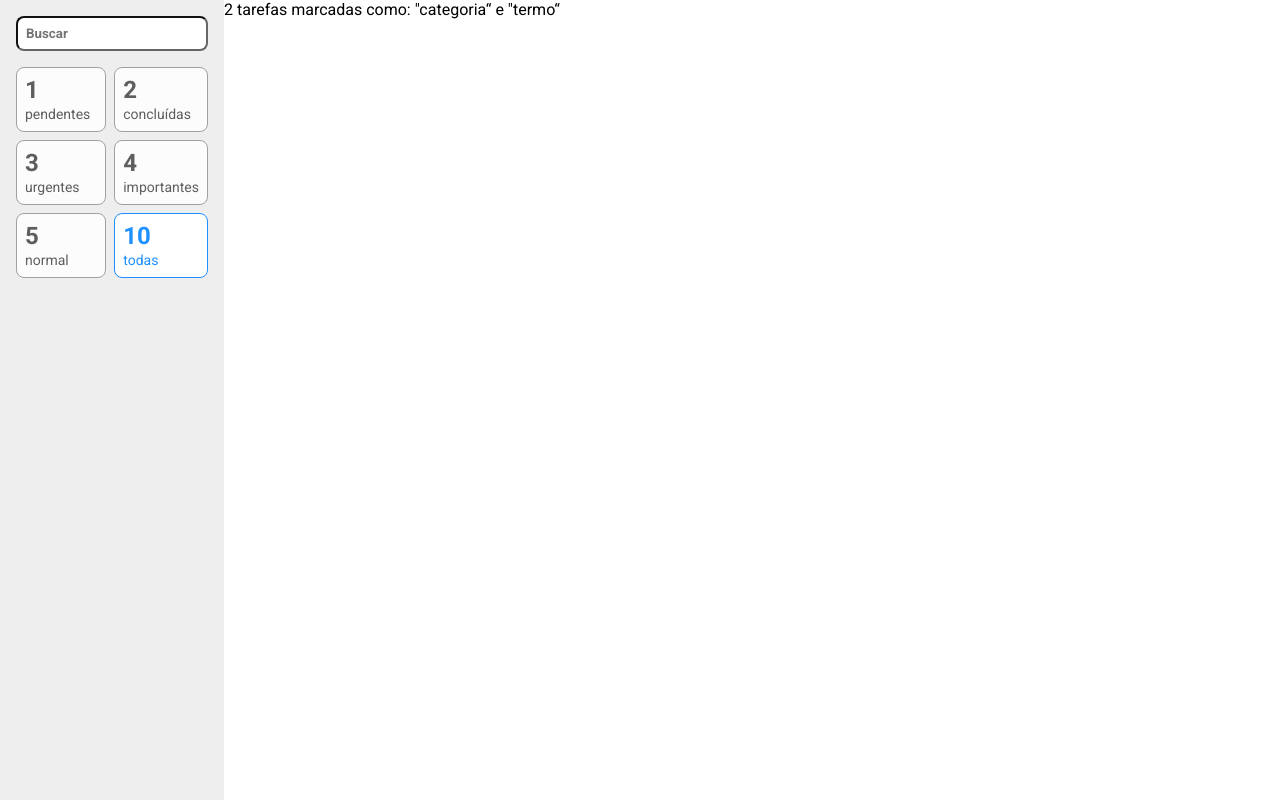
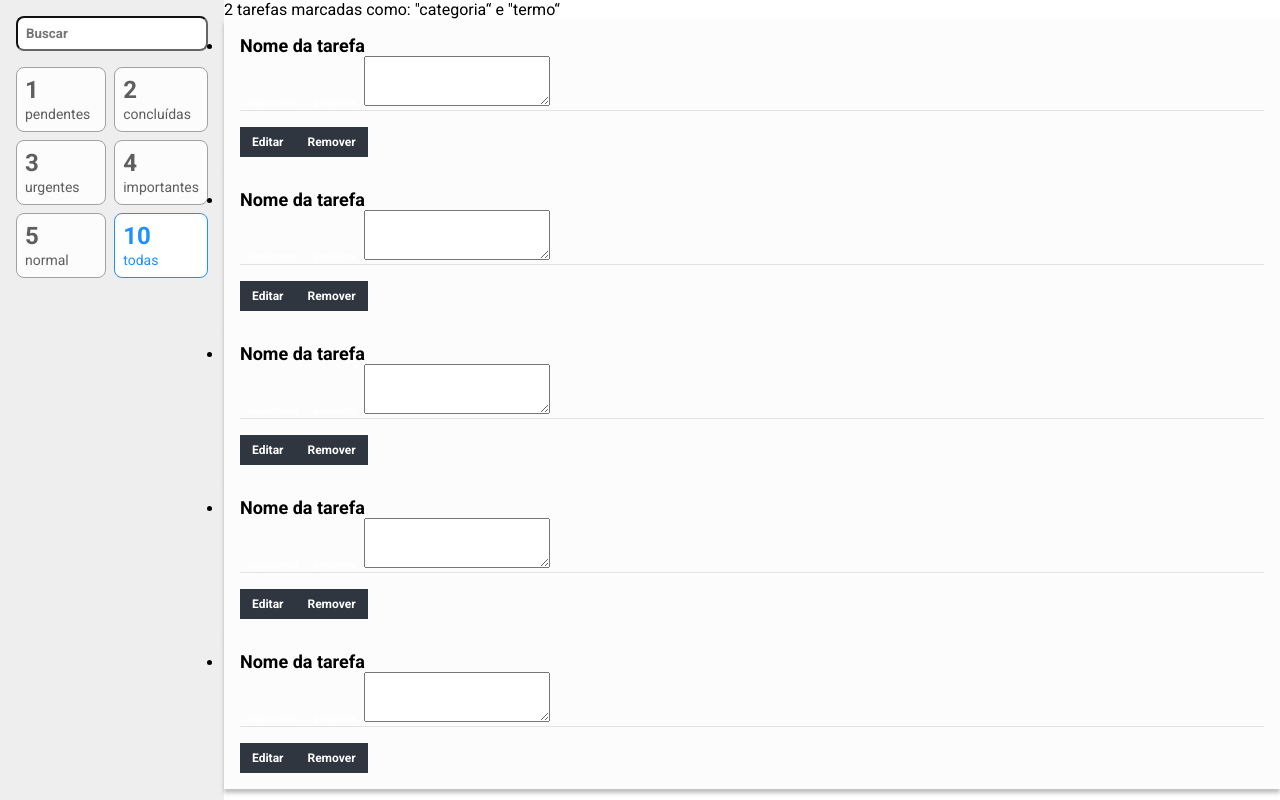
Before and after one commit to pedroeso/lista-de-contatos, a React (Create React App) app: page / in a window 1280 px wide. Built offline with nearby package versions, Linux system fonts and the light colour scheme.

Commit message:
estlzação avança!

```diff
--- a/public/index.html
+++ b/public/index.html
@@ -25,8 +25,8 @@
       Learn how to configure a non-root public URL by running `npm run build`.
     -->
     <link rel="preconnect" href="https://fonts.googleapis.com">
-    <link rel="preconnect" href="https://fonts.gstatic.com" crossorigin>
-    <link href="https://fonts.googleapis.com/css2?family=Inter:ital,opsz,wght@0,14..32,100..900;1,14..32,100..900&family=Roboto:ital,wght@0,100;0,300;0,400;0,500;0,700;0,900;1,100;1,300;1,400;1,500;1,700;1,900&display=swap" rel="stylesheet">
+<link rel="preconnect" href="https://fonts.gstatic.com" crossorigin>
+<link href="https://fonts.googleapis.com/css2?family=Inter:ital,opsz,wght@0,14..32,100..900;1,14..32,100..900&family=Roboto+Mono:ital,wght@0,100..700;1,100..700&family=Roboto:ital,wght@0,100;0,300;0,400;0,500;0,700;0,900;1,100;1,300;1,400;1,500;1,700;1,900&display=swap" rel="stylesheet">
     <title>Minhas tarefas</title>
   </head>
   <body>
--- /dev/null
+++ b/src/components/FiltroCard/Tarefa/index.tsx
@@ -0,0 +1,16 @@
+import * as S from './styles'
+
+const Tarefa = () => (
+  <S.Card>
+    <S.Titulo>Nome da tarefa</S.Titulo>
+    <S.Tag>importante</S.Tag>
+    <S.Tag>pendente</S.Tag>
+    <S.Descricao />
+    <S.BarraAcoes>
+      <S.Botao>Editar</S.Botao>
+      <S.Botao>Remover</S.Botao>
+    </S.BarraAcoes>
+  </S.Card>
+)
+
+export default Tarefa
--- /dev/null
+++ b/src/components/FiltroCard/Tarefa/styles.ts
@@ -0,0 +1,41 @@
+import styled from 'styled-components'
+
+export const Card = styled.div`
+  background-color: #fcfcfc;
+  box-shadow: 0px 4px 4px rgba(0, 0, 0, 0.25);
+  padding: 16px;
+`
+
+export const Titulo = styled.h3`
+  font-size: 18px;
+  font weight: bold;
+`
+
+export const Tag = styled.span`
+  padding: 4px 8px;
+  color: #fff;
+  font-weight: bold;
+  font-size: 10px;
+`
+
+export const Descricao = styled.textarea`
+  color: #8b8b8b;
+  font-size: 14px;
+  line-height: 24px;
+  font-family: 'Roboto Mono', monospace;
+`
+
+export const BarraAcoes = styled.div`
+  border-top: 1px solid rgba(0, 0, 0, 0.1);
+  padding-top: 16px;
+`
+
+export const Botao = styled.button`
+  font-weight: bold;
+  font-size: 12px;
+  color: #fff;
+  padding: 8px 12px;
+  border: none;
+  cursor: pointer;
+  background-color: #2f3640;
+`
--- a/src/containers/ListaDeTarefas/index.tsx
+++ b/src/containers/ListaDeTarefas/index.tsx
@@ -1,6 +1,25 @@
+import Tarefa from '../../components/FiltroCard/Tarefa'
+
 const ListaDeTarefas = () => (
   <main>
     <p>2 tarefas marcadas como: &quot;categoria&ldquo; e &quot;termo&ldquo;</p>
+    <ul>
+      <li>
+        <Tarefa />
+      </li>
+      <li>
+        <Tarefa />
+      </li>
+      <li>
+        <Tarefa />
+      </li>
+      <li>
+        <Tarefa />
+      </li>
+      <li>
+        <Tarefa />
+      </li>
+    </ul>
   </main>
 )
 
```
